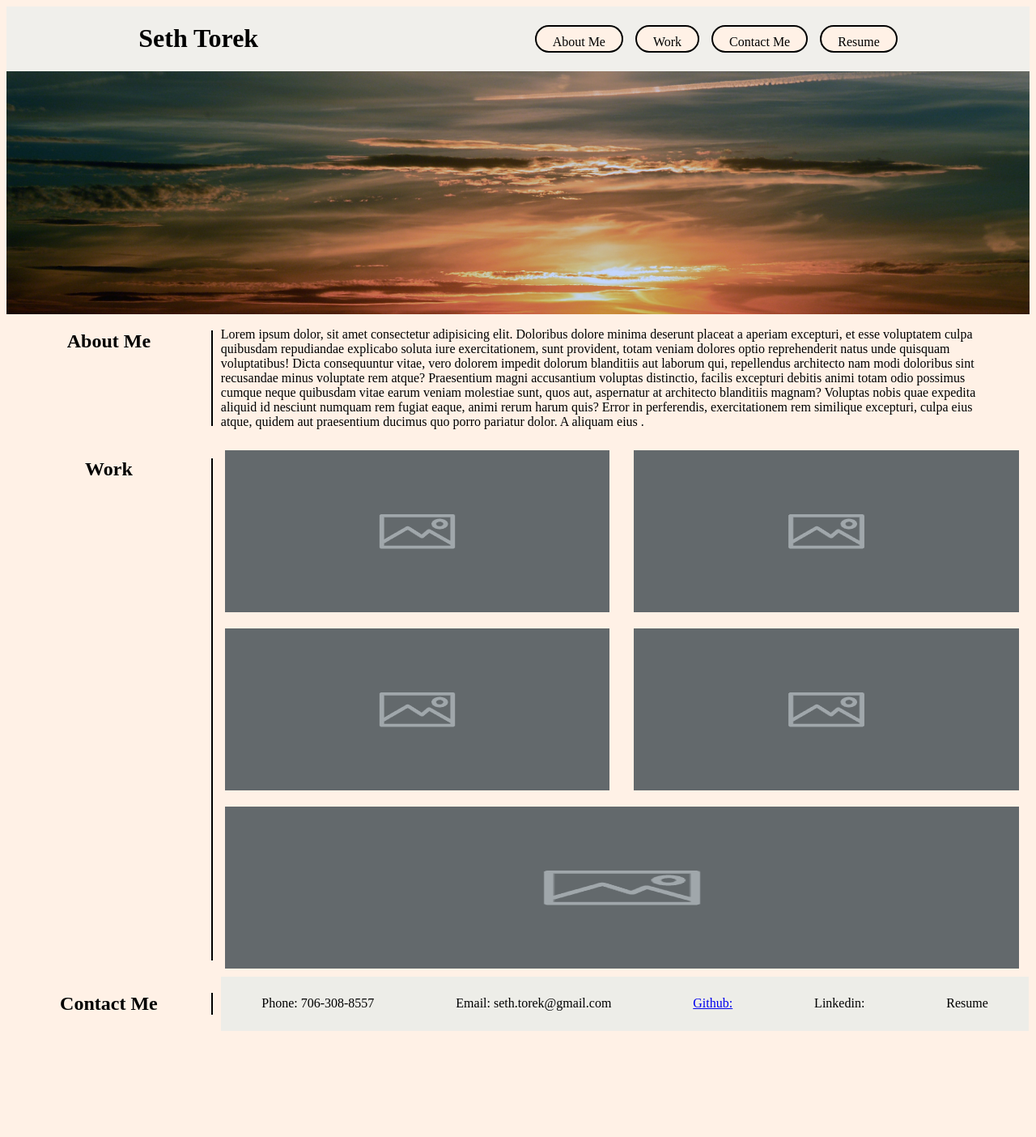
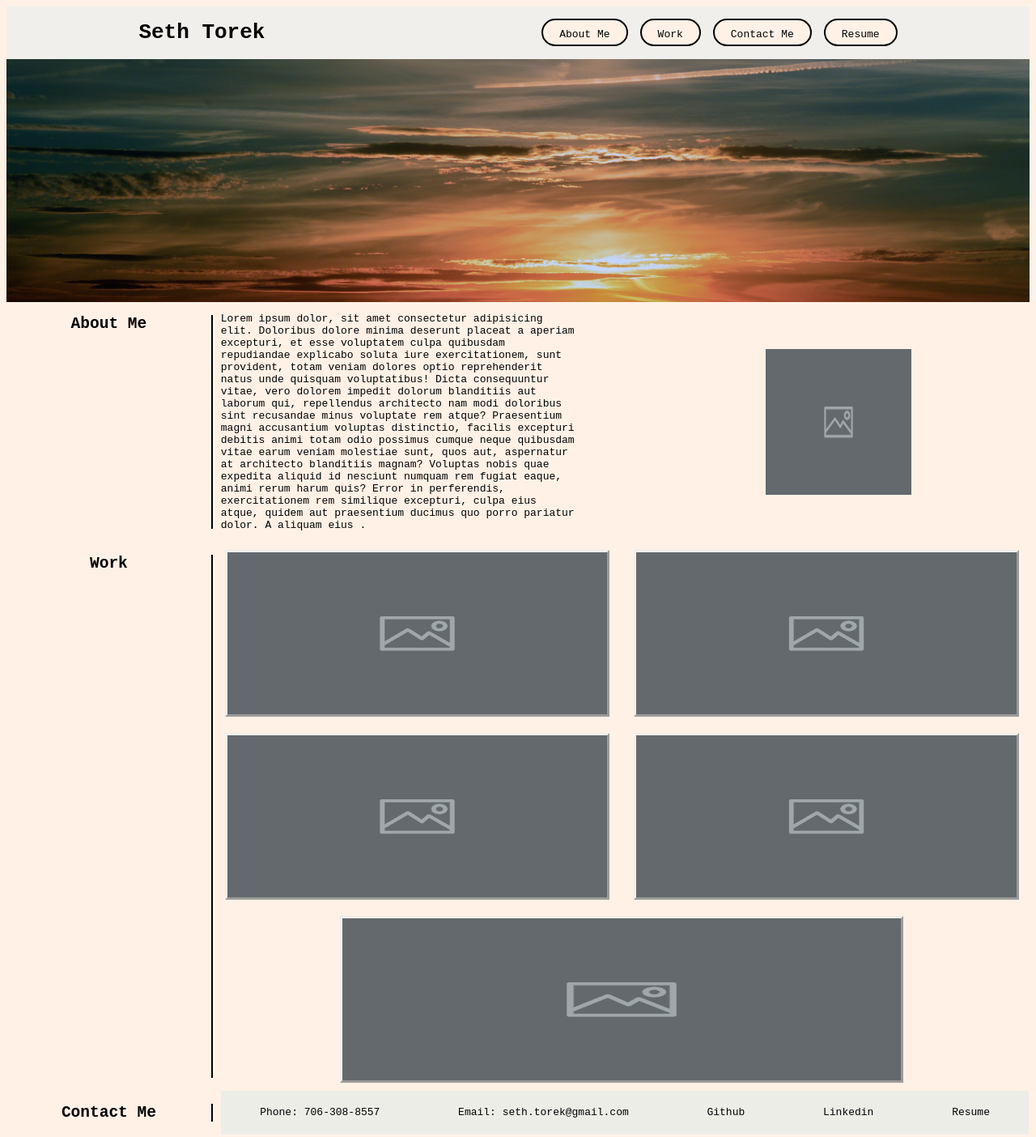
Before and after one commit to Sttorek/seth-torek-portfolio, a plain HTML site: page index.html in a window 1280 px wide. Shown: the whole page at 81% size. Before the commit the page ends 1281 px from the top, so only its background shows below. Drawn offline with Linux system fonts and the light colour scheme.

Commit message:
added profile pic, image boarders, and links

```diff
--- a/assets/css/style.css
+++ b/assets/css/style.css
@@ -1,6 +1,7 @@
 /* universal selectors */
 * {
     background-color: #fff1e6;
+    font-family: monospace;
 }
 
 /* elemental selectors */
@@ -25,16 +26,17 @@ nav {
 
 }
 
-footer {
-    display: flex;
-    align-items: center;
-
 
 }
 
 main {
     display: flex;
     flex-direction: column;
+}
+
+a {
+    color: black;
+    text-decoration: none;
 }
 
 /* class selectors */
@@ -81,8 +83,22 @@ main {
 }
 
 #container-1 p {
-    flex: 0 0 75%;
+    flex: 0 0 35%;
     margin-left: 10px;
+
+}
+
+#container-1 img {
+    height: 180px;
+    width: 180px;
+}
+
+#profile {
+    flex: 0 0 35%;
+    display: flex;
+    justify-content: center;
+    align-items: center;
+    margin-left: 100px;
 }
 
 #container-2 {
@@ -98,18 +114,21 @@ main {
 
 
 #container-2 img {
-    flex: 1 1 40%;
+    flex: .5 1 40%;
     height: 200px;
     width: 60px;
     margin: 10px;
     margin-left: 15px;
     margin-right: 15px;
+    border: 3.5px outset #f0efeb;
+
 }
 
 #container-2 div {
     flex: 0 0 80%;
     display: flex;
     flex-flow: row wrap;
+    justify-content: center;
 
 
 }
@@ -131,4 +150,10 @@ main {
     margin-left: 10px;
     justify-content: space-around;
     background-color: #edede8;
+    display: flex;
+    align-items: center;
 }
+
+#container-3 a {
+    background-color: #edede8;
+}
--- a/index.html
+++ b/index.html
@@ -13,9 +13,9 @@
         <header>
             <h1>Seth Torek</h1>
             <nav>
-                <div class="nav-links">About Me</div>
-                <div class="nav-links">Work</div>
-                <div class="nav-links">Contact Me</div>
+                <a href="#container-1" class="nav-links">About Me</a>
+                <a href="#container-2" class="nav-links">Work</a>
+                <a href="#container-3" class="nav-links">Contact Me</a>
                 <div class="nav-links">Resume</div>
             </nav>
         </header>
@@ -26,6 +26,10 @@
             <section id="container-1">
                 <h1>About Me</h1>
                     <p>Lorem ipsum dolor, sit amet consectetur adipisicing elit. Doloribus dolore minima deserunt placeat a aperiam excepturi, et esse voluptatem culpa quibusdam repudiandae explicabo soluta iure exercitationem, sunt provident, totam veniam dolores optio reprehenderit natus unde quisquam voluptatibus! Dicta consequuntur vitae, vero dolorem impedit dolorum blanditiis aut laborum qui, repellendus architecto nam modi doloribus sint recusandae minus voluptate rem atque? Praesentium magni accusantium voluptas distinctio, facilis excepturi debitis animi totam odio possimus cumque neque quibusdam vitae earum veniam molestiae sunt, quos aut, aspernatur at architecto blanditiis magnam? Voluptas nobis quae expedita aliquid id nesciunt numquam rem fugiat eaque, animi rerum harum quis? Error in perferendis, exercitationem rem similique excepturi, culpa eius atque, quidem aut praesentium ducimus quo porro pariatur dolor. A aliquam eius .</p>
+
+                    <div id="profile">
+                        <img src="./assets/images/placeholder.webp" alt="profile-pic"
+                    </div>
             </section>
 
             <section id="container-2">
@@ -45,11 +49,11 @@
                     <footer>
                         <div class="footer-links">Phone: 706-308-8557</div>
 
-                        <div class="footer-links">Email: seth.torek@gmail.com</div>
+                        <a href="mailto:seth.torek@gmail.com">Email: seth.torek@gmail.com</a>
 
-                        <a href="https://github.com/Sttorek" target="_blank" class="footer-links">Github: </a>
+                        <a href="https://github.com/Sttorek" target="_blank" class="footer-links">Github</a>
 
-                        <div class="footer-links">Linkedin:</div>
+                        <a href="https://www.linkedin.com/in/seth-torek-5211b1201/" target="blank" class="footer-links">Linkedin</a>
 
                         <div class="footer-links">Resume</div>
                     </footer>
```
